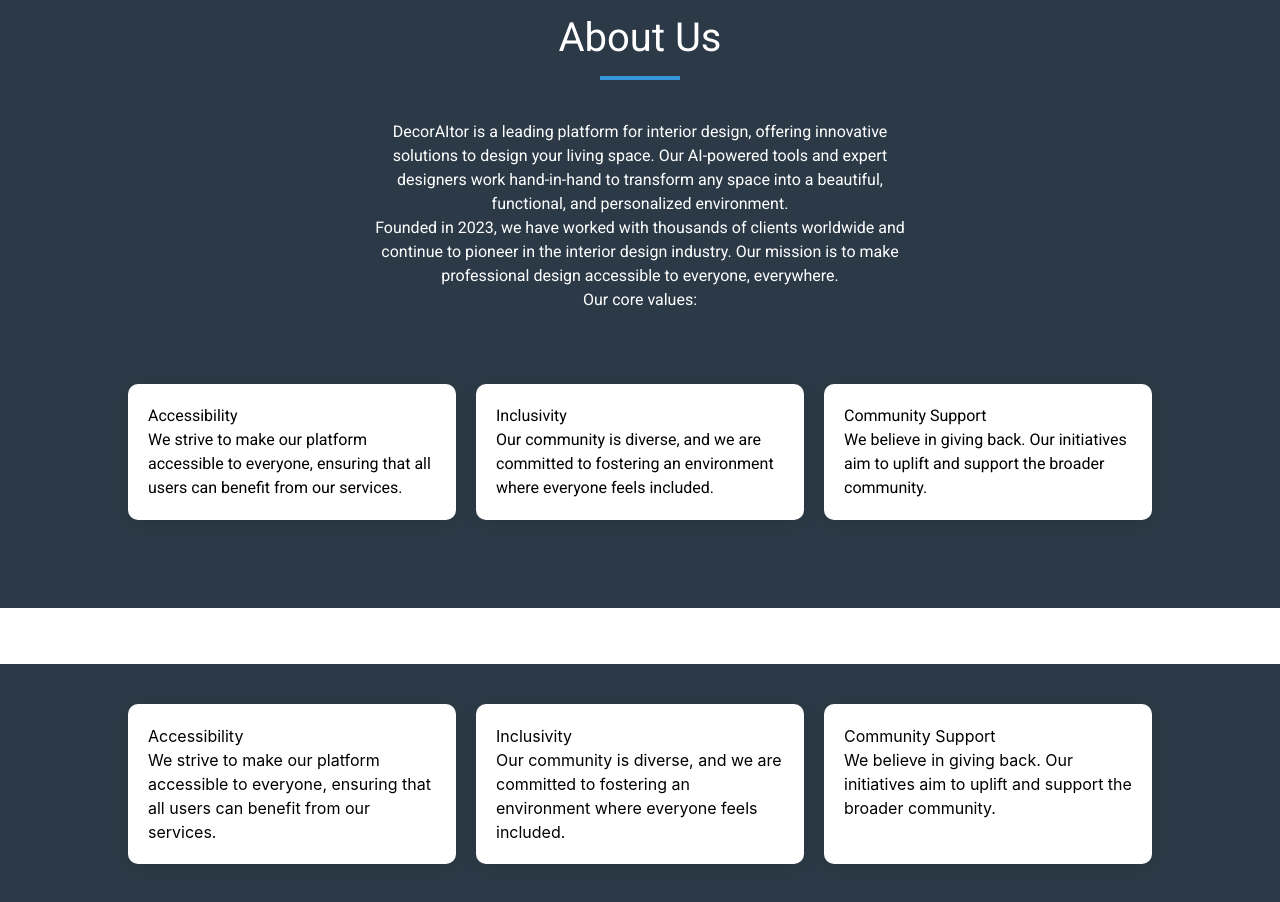
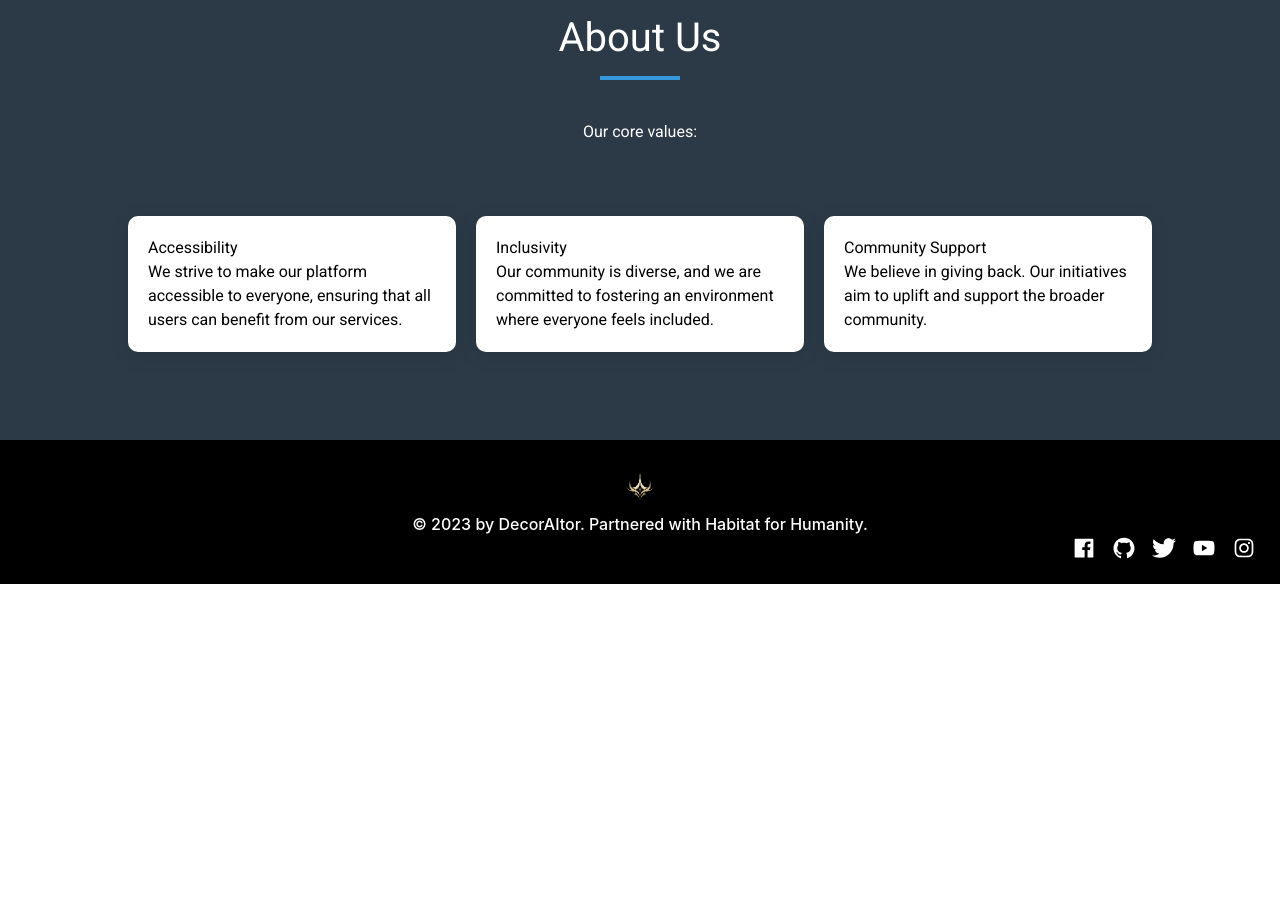
Before and after one commit to Elouis12/citi-furniture, a React (Create React App) app in the folder client/: page /about in a window 1280 px wide. Shown: the part 100-1002 px from the top of the page. After the commit the page ends 800 px from the top, so only its background shows below. Built offline with nearby package versions, Linux system fonts and the light colour scheme.

Commit message:
Adjusted the title bar and footer

```diff
--- a/client/src/App.js
+++ b/client/src/App.js
@@ -8,6 +8,8 @@
 import Partners from './components/Partners';
 // import Form from "./components/Furniture/Form";  // Import the Partners component
 import Furniture from "./components/Furniture/Furniture";  // Import the Partners component
+import TitleBar from './components/TitleBar.js';  // Import the TitleBar component
+import Footer from './components/Footer.js';
 
 function App() {
   const [roomImage, setRoomImage] = useState(null);
@@ -15,6 +17,7 @@
   return (
     <Router>
       <div className="App">
+        <TitleBar />
 
         <Routes>
           <Route path="/" element={<Homepage />} />
@@ -27,6 +30,7 @@
           <Route path="/about" element={<AboutUs />} />  {/* Add a route for the AboutUs page */}
           <Route path="/partners" element={<Partners />} />  {/* Add a route for the Partners page */}
         </Routes>
+        <Footer />
       </div>
     </Router>
         // <Form/>
--- a/client/src/components/AboutUs.js
+++ b/client/src/components/AboutUs.js
@@ -1,5 +1,4 @@
 import React from 'react';
-import TitleBar from './TitleBar';
 
 function AboutUs() {
   const containerStyle = {
@@ -40,9 +39,6 @@
   };
 
   return (
-    <>
-      <TitleBar />
-
     <div style={containerStyle}>
       <header style={headerStyle}>
         <h1 style={{fontSize: '2.5rem'}}>About Us</h1>
@@ -50,16 +46,7 @@
       </header>
 
       <section style={contentStyle}>
-          <p>
-            DecorAItor is a leading platform for interior design, offering innovative solutions
-            to design your living space. Our AI-powered tools and expert designers work hand-in-hand
-            to transform any space into a beautiful, functional, and personalized environment.
-          </p>
-          <p>
-            Founded in 2023, we have worked with thousands of clients worldwide and continue to
-            pioneer in the interior design industry. Our mission is to make professional design
-            accessible to everyone, everywhere.
-          </p>
+        {/* ... (content paragraph remains unchanged) */}
       </section>
 
       {/* Values Grid */}
@@ -95,72 +82,6 @@
           })}
       </div>
     </div>
-
-
-    {/* Values Grid */}
-    <h2 style={{
-        textAlign: 'center',
-        marginBottom: '2rem',
-        color: 'white'
-    }}>Our core values:</h2>
-
-    <div style={{
-        display: 'grid',
-        gridTemplateColumns: 'repeat(3, 1fr)',
-        gap: '20px',
-        padding: '40px 10%',
-        backgroundColor: '#2C3A47'  // Matching the dark background
-    }}>
-        {/* Accessibility Card */}
-        <div style={{
-            backgroundColor: 'white',
-            color: 'black',
-            borderRadius: '10px',
-            padding: '20px',
-            boxShadow: '0px 4px 20px rgba(0, 0, 0, 0.1)',
-            transition: 'transform 0.2s',
-        }}
-        onMouseOver={(e) => e.currentTarget.style.transform = 'scale(1.05)'}
-        onMouseOut={(e) => e.currentTarget.style.transform = 'scale(1)'}
-        >
-            <h2>Accessibility</h2>
-            <p>We strive to make our platform accessible to everyone, ensuring that all users can benefit from our services.</p>
-        </div>
-
-        {/* Inclusivity Card */}
-        <div style={{
-            backgroundColor: 'white',
-            color: 'black',
-            borderRadius: '10px',
-            padding: '20px',
-            boxShadow: '0px 4px 20px rgba(0, 0, 0, 0.1)',
-            transition: 'transform 0.2s',
-        }}
-        onMouseOver={(e) => e.currentTarget.style.transform = 'scale(1.05)'}
-        onMouseOut={(e) => e.currentTarget.style.transform = 'scale(1)'}
-        >
-            <h2>Inclusivity</h2>
-            <p>Our community is diverse, and we are committed to fostering an environment where everyone feels included.</p>
-        </div>
-
-        {/* Community Support Card */}
-        <div style={{
-            backgroundColor: 'white',
-            color: 'black',
-            borderRadius: '10px',
-            padding: '20px',
-            boxShadow: '0px 4px 20px rgba(0, 0, 0, 0.1)',
-            transition: 'transform 0.2s',
-        }}
-        onMouseOver={(e) => e.currentTarget.style.transform = 'scale(1.05)'}
-        onMouseOut={(e) => e.currentTarget.style.transform = 'scale(1)'}
-        >
-            <h2>Community Support</h2>
-            <p>We believe in giving back. Our initiatives aim to uplift and support the broader community.</p>
-        </div>
-    </div>
-
-    </>
   );
 }
 
--- a/client/src/components/Chat/ChatInterface.js
+++ b/client/src/components/Chat/ChatInterface.js
@@ -1,6 +1,6 @@
 import React, { useState } from 'react';
 import ChatMessage from './ChatMessage';
-import TitleBar from '../TitleBar';
+
 
 function ChatInterface({ roomImage, children }) {
   const [messages, setMessages] = useState([]);
@@ -15,7 +15,7 @@
 
   return (
     <>
-      <TitleBar />
+
 
       <div style={{
         fontFamily: 'Roboto, sans-serif',
--- a/client/src/components/Footer.js
+++ b/client/src/components/Footer.js
@@ -1,40 +1,38 @@
 import React from 'react';
 import { AiFillFacebook, AiFillGithub, AiFillYoutube, AiOutlineInstagram } from 'react-icons/ai';
 import { FaTwitter } from 'react-icons/fa';
-import '../index.css';  // Updated path
+import '../index.css';
 
 
 
+const logo = '/decorAItor_logo-removebg-preview.png';
 
 function Footer() {
     return (
-        <footer style={{backgroundColor: 'black'}} className="p-6 flex justify-between flex-col h-24">
-
+        <footer style={{backgroundColor: 'black'}} className="p-6 flex justify-between flex-col">
+            <img src={logo} alt="Company Logo" className="self-start h-12 w-auto self-center" /> {/* Add logo with desired height and auto width */}
             <div className="text-white font-medium self-center">
                 © 2023 by DecorAItor. Partnered with Habitat for Humanity.
             </div>
             <div className="flex space-x-4 justify-end">
                 <a href="https://facebook.com" target="_blank" rel="noopener noreferrer" className="hover:text-blue-500 transition duration-300">
-                    <AiFillFacebook size={24} />
+                    <AiFillFacebook size={24} color="white" />
                 </a>
                 <a href="https://github.com/YourUsername" target="_blank" rel="noopener noreferrer" className="hover:text-blue-400 transition duration-300">
-                    <AiFillGithub size={24} />
+                    <AiFillGithub size={24} color="white" />
                 </a>
                 <a href="https://twitter.com" target="_blank" rel="noopener noreferrer" className="hover:text-blue-400 transition duration-300">
-                    <FaTwitter size={24} />
+                    <FaTwitter size={24} color="white" />
                 </a>
                 <a href="https://youtube.com" target="_blank" rel="noopener noreferrer" className="hover:text-blue-700 transition duration-300">
-                    <AiFillYoutube size={24} />
+                    <AiFillYoutube size={24} color="white" />
                 </a>
                 <a href="https://instagram.com" target="_blank" rel="noopener noreferrer" className="hover:text-blue-700 transition duration-300">
-                    <AiOutlineInstagram size={24} />
+                    <AiOutlineInstagram size={24} color="white" />
                 </a>
             </div>
-            <div className="bg-red-500 h-12 w-12"></div>
-
 
         </footer>
-
     );
 }
 
--- a/client/src/components/HomePage/Homepage.js
+++ b/client/src/components/HomePage/Homepage.js
@@ -1,11 +1,11 @@
 import React from 'react';
 import { Link } from 'react-router-dom';
-import TitleBar from '../TitleBar';
+
 
 function Homepage() {
     return (
         <>
-            <TitleBar />
+
 
 
             {/* Hero Section */}
--- a/client/src/components/Partners.js
+++ b/client/src/components/Partners.js
@@ -1,6 +1,4 @@
 import React, { useState } from 'react';
-import TitleBar from './TitleBar';
-import Footer from './Footer';
 
 function Partners() {
     const [showHfHContent, setShowHfHContent] = useState(false);
@@ -74,7 +72,7 @@
 
     return (
         <>
-            <TitleBar />
+
 
             <div style={containerStyle}>
                 <header style={headerStyle}>
@@ -87,7 +85,7 @@
                     <div style={cardContainerStyle}>
                         <img src="/HfH_logo.png" alt="Habitat for Humanity Logo" style={logoStyle} onClick={() => setShowHfHContent(!showHfHContent)} />
                         <div style={{ ...contentStyle, width: showHfHContent ? '300px' : '0', visibility: showHfHContent ? 'visible' : 'hidden' }}>
-                            <h2>Habitat for Humanity</h2>
+                            <h2>Habitat for Humanity:</h2>
                             <p>
                                 Habitat for Humanity is a global nonprofit housing organization working in local communities
                                 across all 50 states in the U.S. and in approximately 70 countries. They work towards a vision
@@ -99,8 +97,8 @@
                     {/* City Furniture Card */}
                     <div style={cardContainerStyle}>
                         <img src="/City_Furniture_Logo.jpg" alt="City Furniture Logo" style={logoStyle} onClick={() => setShowCityFurnitureContent(!showCityFurnitureContent)} />
-                        <div style={{ ...contentStyle, width: showCityFurnitureContent ? '300px' : '0', visibility: showCityFurnitureContent ? 'visible' : 'hidden' }}>
-                            <h2>City Furniture</h2>
+                        <div style={{ ...contentStyle, width: showCityFurnitureContent ? '330px' : '0', visibility: showCityFurnitureContent ? 'visible' : 'hidden' }}>
+                            <h2>City Furniture:</h2>
                             <p>
                                 City Furniture is one of the leading furniture retailers, providing high-quality furniture
                                 and home accessories for over 40 years. We are proud to partner with City Furniture to
@@ -114,7 +112,7 @@
 
             </div>
 
-            <Footer />
+
         </>
     );
 }
--- a/client/src/index.css
+++ b/client/src/index.css
@@ -3,6 +3,9 @@
 @tailwind utilities;
 
 body {
+  display: flex;
+  flex-direction: column;
+  min-height: 100vh;
   margin: 0;
   font-family: -apple-system, BlinkMacSystemFont, 'Segoe UI', 'Roboto', 'Oxygen',
     'Ubuntu', 'Cantarell', 'Fira Sans', 'Droid Sans', 'Helvetica Neue',
@@ -18,6 +21,10 @@
     height: 100%;
 }
 
+.contentWrap {
+    flex: 1;
+}
+
 
 /*code {
   font-family: source-code-pro, Menlo, Monaco, Consolas, 'Courier New',
```
Also changed, not shown: 1 other file (tests, documents, lock files or other folders). Lines whose indentation alone changed are shown as unchanged.
